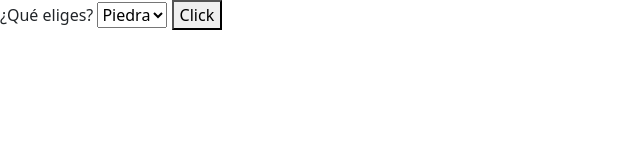
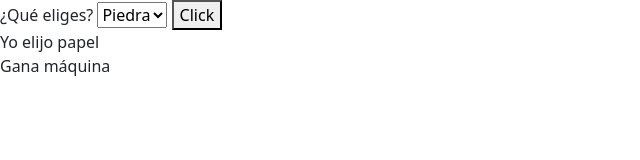
Before and after one commit to Danatts/piedra-papel-tijera, a website: page index.html in a window 1280 px wide. Both pictures are taken after a click on the button "Click". Shown: the whole page, without its empty margins (0-640 px from the left). Drawn offline with nearby package versions, Linux system fonts and the light colour scheme.

Commit message:
Despliegue de resultados en página web

```diff
--- a/index.html
+++ b/index.html
@@ -16,13 +16,16 @@
 
 <body>
     <form>
-        <label for="elecUsuario">¿Qué eliges?</label>
+        <label for="elecUsuario">¿Qué eliges? </label>
         <select id="elecUsuario" name="elecUsuario">
             <option value="piedra" selected=>Piedra</option>
             <option value="papel">Papel</option>
             <option value="tijera">Tijera</option>
         </select>
         <button type="button" onclick="main()">Click</button>
+        <br>
+        <p id="elecMaquina">Hola</p>
+        <p id="resultado"></p>
     </form>
 
 
--- a/js/app.js
+++ b/js/app.js
@@ -38,5 +38,6 @@ function encontrarResultado(elec_jugador, elec_maquina) {
 
 function main() {
     let a = obtenerElecciones();
-    console.log(encontrarResultado(a[0],a[1]));
+    document.getElementById("elecMaquina").innerHTML = "Yo elijo " + a[1] +
+     "<br>" + encontrarResultado(a[0],a[1]);
 }
```
